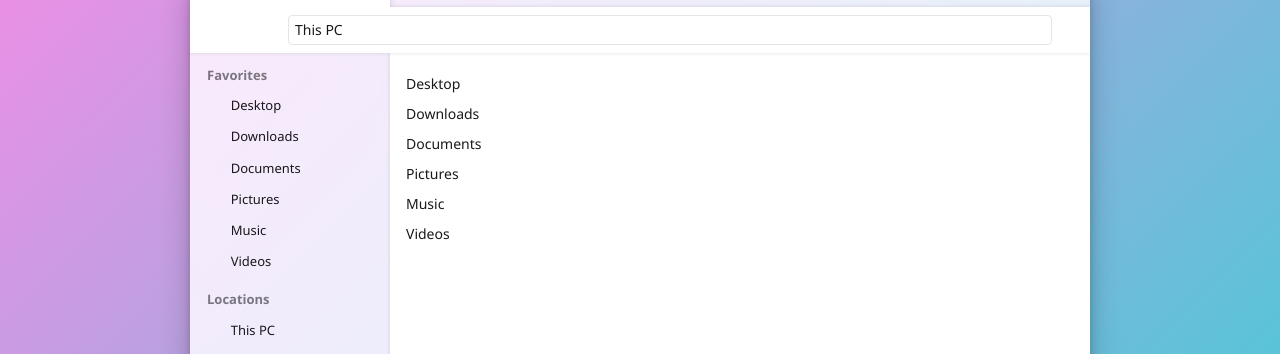
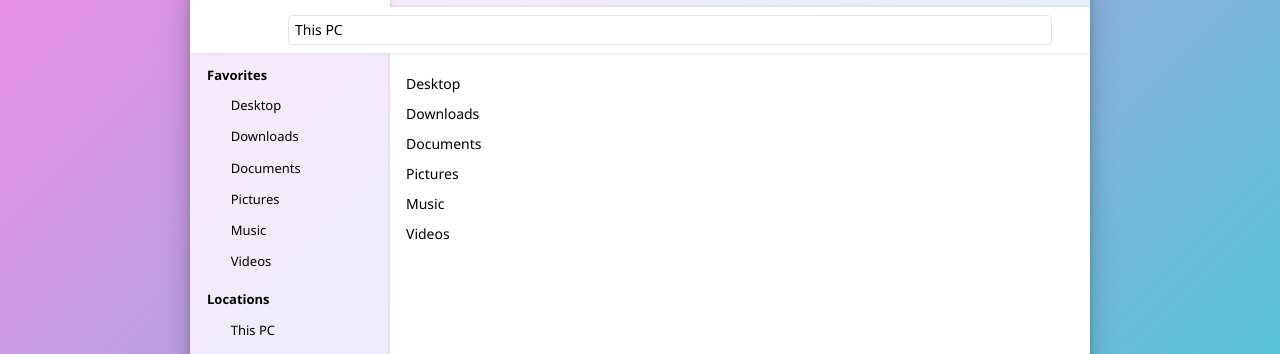
Before and after one commit to vdbongard/explorer, a React (Create React App) app: page / in a window 1280 px wide. Shown: the part 123-477 px from the top of the page. Built offline with nearby package versions, Linux system fonts and the light colour scheme.

Commit message:
UI improvements (black text, sidebar icons, :active background more translucent than selected)

```diff
--- a/src/components/SidebarElement/SidebarElement.scss
+++ b/src/components/SidebarElement/SidebarElement.scss
@@ -8,11 +8,14 @@
   border: 1px solid transparent;
 
   &:hover {
-    background-color: rgba(0, 0, 0, 0.025);
+    background-color: rgba(0, 0, 0, 0.03);
   }
 
-  &.selected,
   &:active {
+    background-color: rgba(0, 0, 0, 0.05);
+  }
+
+  &.selected {
     background-color: rgba(0, 0, 0, 0.075);
   }
 
@@ -22,7 +25,6 @@
 
   .name.header {
     font-weight: 700;
-    color: rgba(0, 0, 0, 0.5);
   }
 
   .icon {
--- a/src/dummy-data.ts
+++ b/src/dummy-data.ts
@@ -18,11 +18,11 @@ export const favoritesFolder = [
   },
   {
     name: 'Pictures',
-    icon: '',
+    icon: '',
   },
   {
     name: 'Music',
-    icon: '',
+    icon: '',
   },
   {
     name: 'Videos',
--- a/src/styles/_variables.scss
+++ b/src/styles/_variables.scss
@@ -4,7 +4,7 @@ $color-blue: #CCE8FF;
 $color-blue-light: #E5F3FF;
 $color-blue-border: #A0D4FF;
 
-$color-text: rgba(black, 0.9);
+$color-text: black;
 $border-radius: 4px;
 $bar-height: 30px;
 
```
